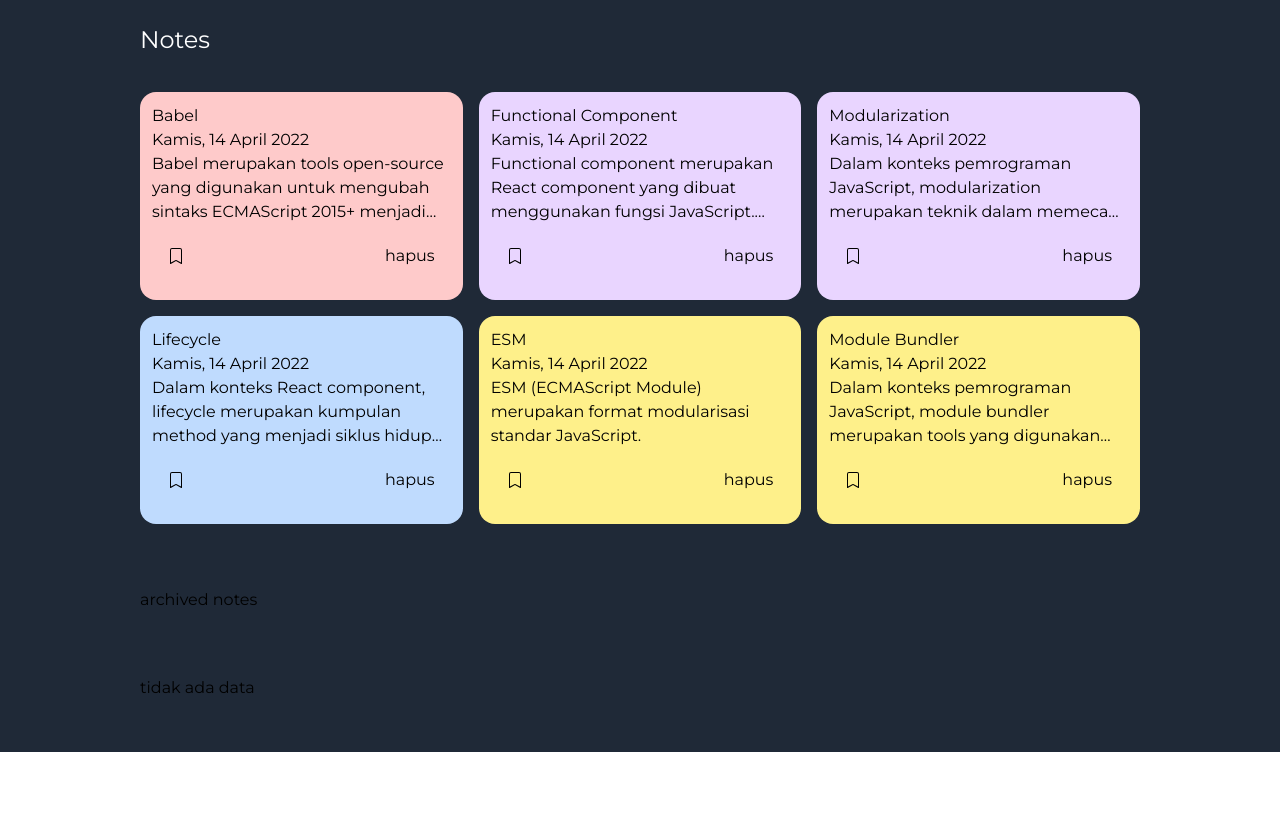
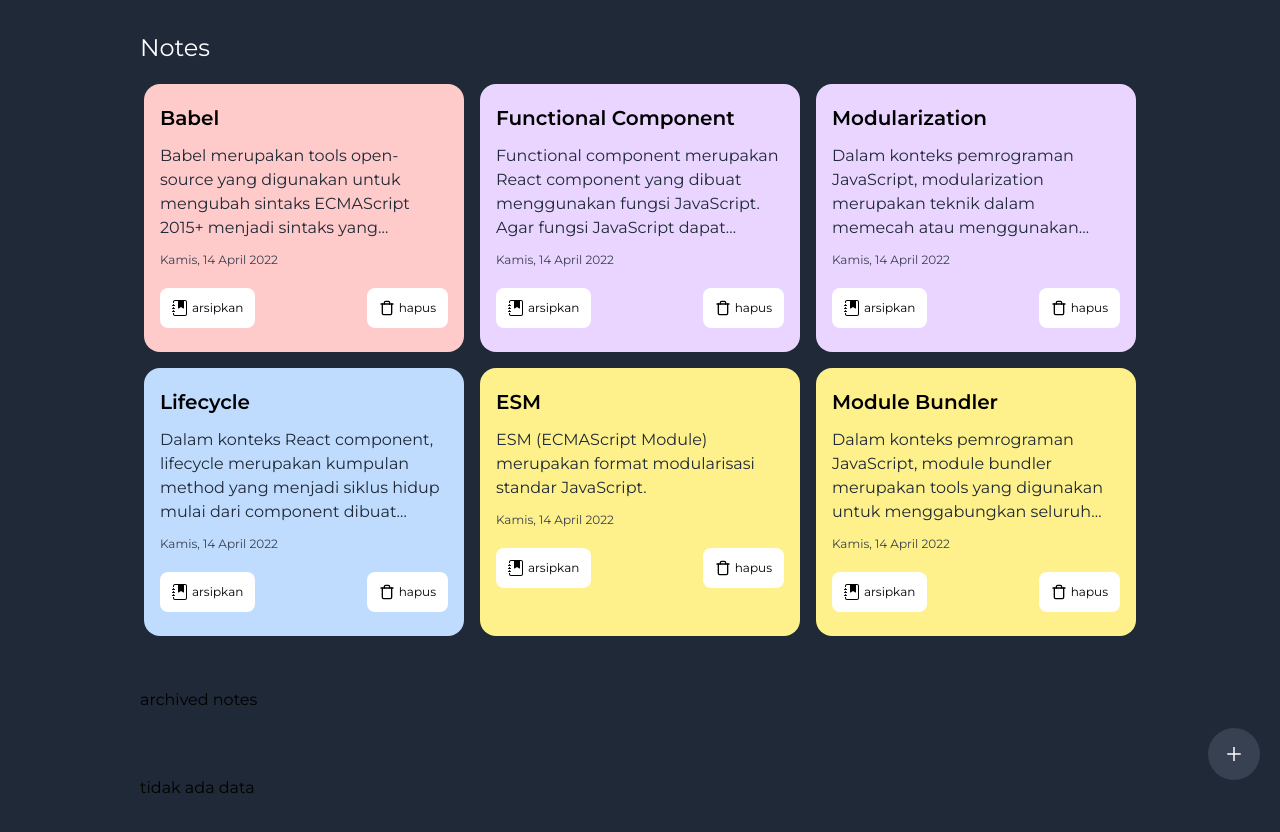
Before and after one commit to irfan-fauzi/react-dicoding, a Next.js app: page / in a window 1280 px wide. Shown: the top 832 px of the page. Before the commit the page ends 800 px from the top, so only its background shows below. Built offline with nearby package versions, Linux system fonts and the light colour scheme.

Commit message:
finish as design

```diff
--- a/components/atoms/input-text-large/index.js
+++ b/components/atoms/input-text-large/index.js
@@ -1,9 +1,9 @@
 import React from 'react'
 
-const InputTextLarge = ({onChange, value}) => {
+const InputTextLarge = ({onChange, value, className, placeholder}) => {
   return (
     <>
-      <textarea name="note-content" id="" cols="30" rows="10" className='border border-black' placeholder='note content' onChange={onChange} value={value}></textarea>
+      <textarea name="note-content" id="" cols="50" rows="13" className={className} placeholder={placeholder} onChange={onChange} value={value}></textarea>
     </>
   )
 }
--- a/components/atoms/input-text-medium/index.js
+++ b/components/atoms/input-text-medium/index.js
@@ -1,9 +1,9 @@
 import React from 'react'
 
-const InputTextMedium = ({onChange, value}) => {
+const InputTextMedium = ({onChange, value, className, placeholder}) => {
   return (
     <>
-      <input type="text" className='border border-black' placeholder='title note' onChange={onChange} value={value}/>
+      <input type="text" className={className} placeholder={placeholder} onChange={onChange} value={value}/>
     </>
   )
 }
--- a/components/molecules/card-note-content/index.js
+++ b/components/molecules/card-note-content/index.js
@@ -3,7 +3,8 @@ import { ButtonSmall, Gap, TextMedium } from '../../../components'
 import { AppContext } from '../../../utils/context/appContex'
 import {showFormattedDate} from '../../../utils/sampleNote'
 import {AiOutlineSwap} from 'react-icons/ai'
-import {BsBookmark} from 'react-icons/bs'
+import {BsBookmark, BsFillJournalBookmarkFill} from 'react-icons/bs'
+import {FiTrash} from 'react-icons/fi'
 
 const CardNoteContent = ({notes, randomNumber}) => {
 
@@ -13,24 +14,26 @@ const CardNoteContent = ({notes, randomNumber}) => {
 
 
   return (
-    <article className={`${colorNote[randomNumber]} rounded-2xl p-3`}>
-      <TextMedium caption={notes.title} />
-      <TextMedium caption={showFormattedDate(notes.createdAt)} />
-      <TextMedium caption={notes.body} className='line-clamp-3' />
+    <article className={`${colorNote[randomNumber]} rounded-2xl p-4`}>
+      <Gap className='h-1' />
+      <TextMedium className='text-xl font-semibold' caption={notes.title} />
       <Gap className='h-3' />
+      <TextMedium caption={notes.body} className='font-medium text-gray-800 line-clamp-4' />
+      <Gap className='h-3' />
+      <TextMedium className='text-xs text-gray-700' caption={showFormattedDate(notes.createdAt)} />
+      <Gap className='h-5' />
       <div className='flex w-full justify-between '>
         <ButtonSmall
-          className=' px-4 py-2'
+          className='flex px-3 items-center gap-1 rounded-lg bg-white'
           onClick={() => changeStatusArchived(notes)}
-          >{ notes.archived ? <AiOutlineSwap /> : <BsBookmark />}</ButtonSmall>
+          >{ notes.archived ? <AiOutlineSwap /> : <BsFillJournalBookmarkFill />}<TextMedium caption={notes.archived ? 'undo' : 'arsipkan'} className='text-xs' /></ButtonSmall>
         <ButtonSmall
-          title="hapus"
-          className=' px-4 py-2'
+          className='flex items-center p-3 gap-1 rounded-lg bg-white'
           onClick={() => deleteNote(notes)}
-          />
+          ><FiTrash  /><TextMedium caption='hapus' className='text-xs' /></ButtonSmall>
       </div>
+      <Gap className='h-2' />
 
-      <Gap className='h-3' />
     </article>
   )
 }
--- a/components/molecules/form-input-note/index.js
+++ b/components/molecules/form-input-note/index.js
@@ -1,25 +1,38 @@
 import React, { useContext } from 'react'
-import { InputTextMedium, InputTextLarge, ButtonLarge, Gap } from '../../../components'
+import { InputTextMedium, InputTextLarge, ButtonSmall, Gap } from '../../../components'
 import { AppContext } from '../../../utils/context/appContex'
+import { FiChevronLeft } from 'react-icons/fi'
 
 const FormInputNote = () => {
   const context = useContext(AppContext)
-  const {createNote} = context.action
+  const { setIsShowForm } = context.stateShowForm
+  const { createNote } = context.action
   return (
-    <div className='max-w-lg px-3 m-auto'>
+    <div>
+      <Gap className='h-5' />
+      <div className='flex w-full  justify-between'>
+        <ButtonSmall onClick={() => setIsShowForm(false)} className='bg-gray-800 p-3 rounded-xl'
+          ><FiChevronLeft size={20} color='white' /></ButtonSmall>
+        <ButtonSmall onClick={createNote} className='bg-gray-800 px-6 rounded-xl text-white' title='save'></ButtonSmall>
+      </div>
+      <Gap className='h-5' />
       <div className='flex flex-col'>
         <InputTextMedium
           onChange={(e) => context.stateTitle.setTitle(e.target.value)}
           value={context.stateTitle.title}
+          className='bg-gray-800 text-white p-3 rounded-lg text-2xl'
+          placeholder='Title'
           />
-        <Gap className='h-3' />
+        <Gap className='h-5' />
         <InputTextLarge
           onChange={(e) => context.stateContent.setContent(e.target.value)}
           value={context.stateContent.content}
+          className='bg-gray-800 text-white rounded-lg p-3'
+          placeholder='isi notes ...'
         />
       </div>
       <Gap className='h-3' />
-      <ButtonLarge onClick={createNote} title='add to note' />
+
     </div>
 
   )
--- a/components/organisms/input-section/index.js
+++ b/components/organisms/input-section/index.js
@@ -1,8 +1,9 @@
 import React from 'react'
 import { FormInputNote } from '../../../components'
+
 const InputSection = () => {
   return (
-    <section>
+    <section className='bg-gray-900 w-full h-full p-3 fixed m-auto z-10'>
       <FormInputNote/>
     </section>
   )
--- a/components/templates/index.js
+++ b/components/templates/index.js
@@ -1,14 +1,16 @@
-import React, { useContext, useEffect } from 'react'
+import React, { useContext, useEffect, useState } from 'react'
 import { getInitialData } from '../../utils/sampleNote'
 import { CardsNotesContents, InputSection, TextMedium } from '../../components'
-import { Gap } from '../atoms'
+import { ButtonSmall, Gap } from '../atoms'
 import { AppContext } from '../../utils/context/appContex'
+import { AiOutlinePlus } from 'react-icons/ai'
 
 const NotesApp = () => {
 
   const context = useContext(AppContext)
   const { dbNotArchived, setDbNotArchived } = context.stateDbNotArchived
   const { dbArchived } = context.stateDbArchived
+  const { isShowForm, setIsShowForm } = context.stateShowForm
 
   useEffect(() => {
     setDbNotArchived(getInitialData())
@@ -19,13 +21,18 @@ const NotesApp = () => {
 
   return (
     <div className='font-montserrat bg-gray-800'>
-      <Gap className='h-3'/>
-      <section className='max-w-screen-lg mx-auto p-3'>
-      <TextMedium caption="Notes" className='text-white text-2xl'/>
+      {
+        isShowForm && (
+          <InputSection />
+        )
+      }
+
+      <Gap className='h-8'/>
+      <section className='max-w-screen-lg mx-auto px-3'>
+        <TextMedium caption="Notes" className='text-white text-2xl'/>
       </section>
-
-      <Gap className='h-3'/>
-      <section className='max-w-screen-lg m-auto p-3'>
+      <Gap className='h-5'/>
+      <section className='max-w-screen-lg m-auto px-4 '>
         <CardsNotesContents data={dbNotArchived}/>
       </section>
       <Gap className='h-10'/>
@@ -37,6 +44,10 @@ const NotesApp = () => {
         <CardsNotesContents data={dbArchived}/>
       </section>
       <Gap className='h-10'/>
+      <ButtonSmall onClick={() => setIsShowForm(true)} className='bg-gray-700 rounded-full p-4 fixed bottom-5 right-5 '>
+        <AiOutlinePlus size={20} color='white'/>
+      </ButtonSmall>
+
     </div>
   )
 }
--- a/pages/_document.js
+++ b/pages/_document.js
@@ -10,7 +10,7 @@ class MyDocument extends Document {
       <Html>
         <Head>
         <link rel="preconnect" href="https://fonts.googleapis.com" />
-        <link rel="preconnect" href="https://fonts.gstatic.com" crossorigin />
+        <link rel="preconnect" href="https://fonts.gstatic.com" crossOrigin="true" />
 
         <link href="https://fonts.googleapis.com/css2?family=Montserrat:wght@100;200;400;600&family=Roboto:wght@100;300;500&display=swap" rel="stylesheet" />
 
--- a/pages/index.jsx
+++ b/pages/index.jsx
@@ -7,6 +7,7 @@ const Home = () => {
   const [notesNotArchived, setNotesNotArchived] = useState([])
   const [title, setTitle] = useState("")
   const [content, setContent] = useState("")
+  const [ isShowForm, setIsShowForm ] = useState(false)
   const [notesArchived, setNoteArchived] = useState([])
   const [colorNote, setColorNote] = useState(['bg-red-200', 'bg-blue-200', 'bg-yellow-200', 'bg-purple-200'])
 
@@ -58,6 +59,10 @@ const Home = () => {
       colorNote,
       setColorNote
     },
+    stateShowForm : {
+      isShowForm,
+      setIsShowForm
+    },
     action: {
       createNote,
       deleteNote,
```
